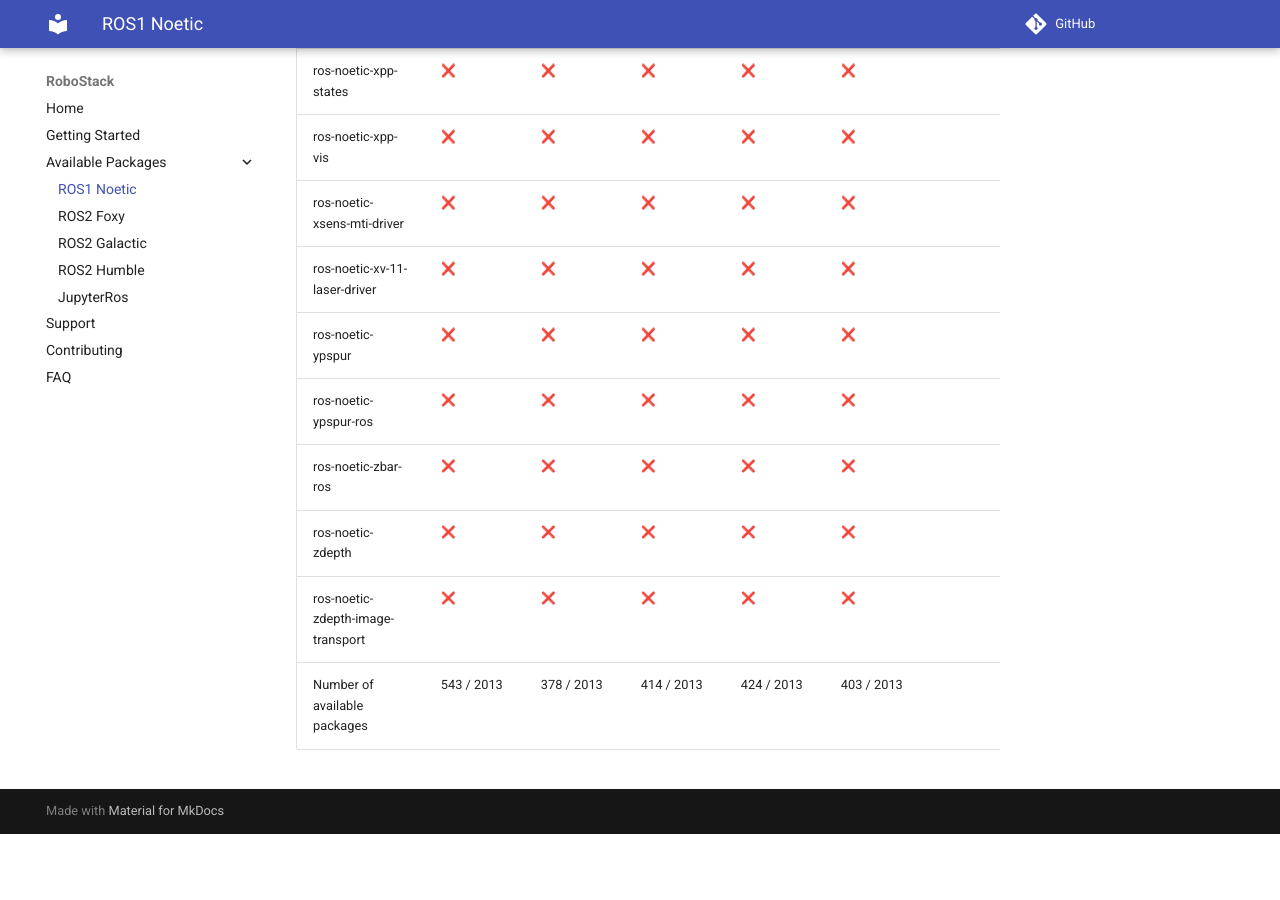
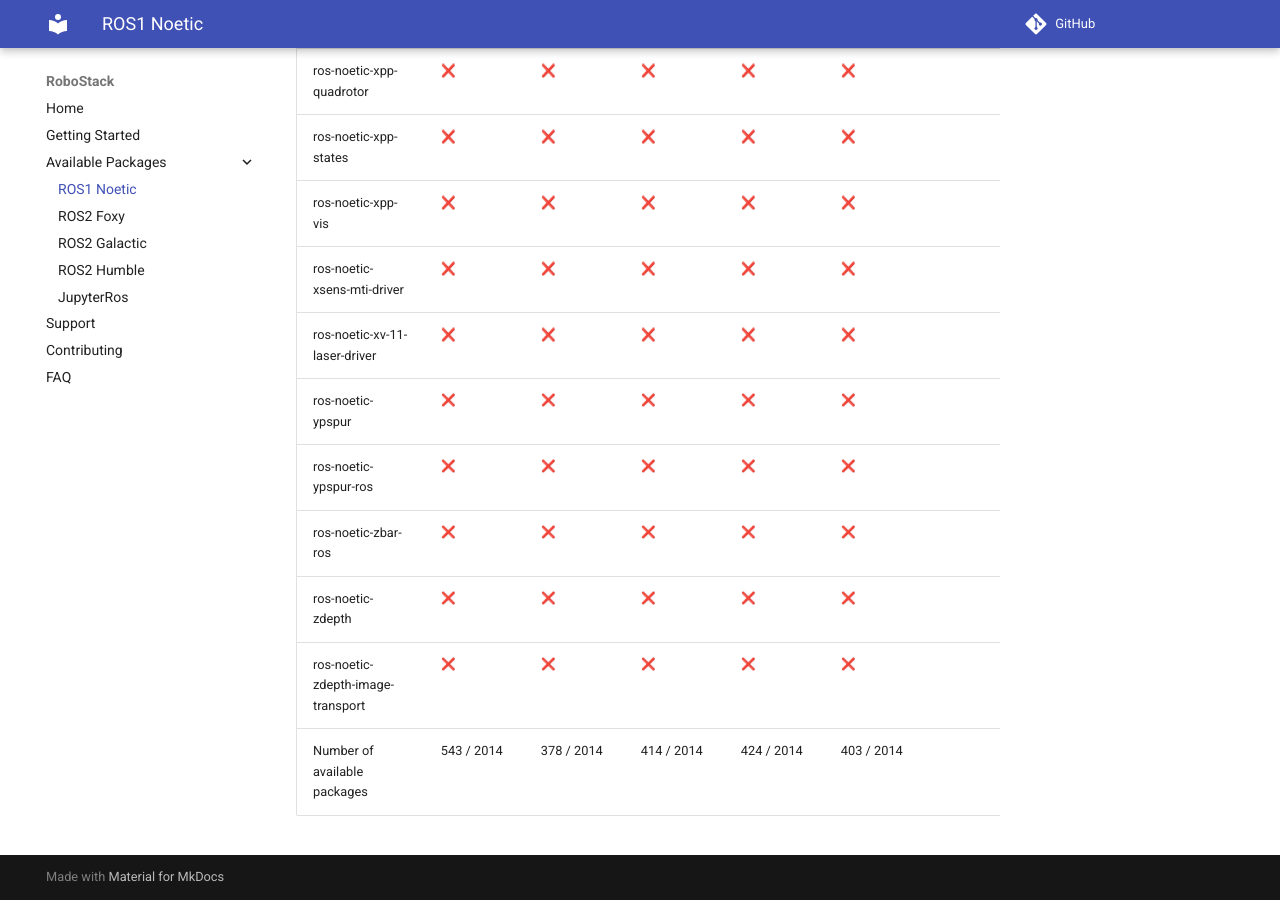
Before and after one commit to RoboStack/robostack.github.io, an MkDocs documentation site: the page built from docs/noetic.md, in a window 1280 px wide and 900 px high, scrolled down 145087 px. Built offline with MkDocs 1.6.1 and Material for MkDocs 9.7.7, drawn with Linux system fonts in a browser that asks for light colours; emoji names are drawn with the system emoji font; comment, search, counter and statistics services are not loaded; before the commit the page ends 145921 px from its top, so only the background shows below that; some of the changed text lies outside the part shown.

Commit message:
Update tables

```diff
--- a/docs/noetic.md
+++ b/docs/noetic.md
@@ -2013,4 +2014,4 @@
 | ros-noetic-zbar-ros | :x: { data-sort='0' } | :x: { data-sort='0' } | :x: { data-sort='0' } | :x: { data-sort='0' } | :x: { data-sort='0' } |   |
 | ros-noetic-zdepth | :x: { data-sort='0' } | :x: { data-sort='0' } | :x: { data-sort='0' } | :x: { data-sort='0' } | :x: { data-sort='0' } |   |
 | ros-noetic-zdepth-image-transport | :x: { data-sort='0' } | :x: { data-sort='0' } | :x: { data-sort='0' } | :x: { data-sort='0' } | :x: { data-sort='0' } |   |
-| Number of available packages |  543 / 2013 | 378 / 2013 | 414 / 2013 | 424 / 2013 | 403 / 2013 |
+| Number of available packages |  543 / 2014 | 378 / 2014 | 414 / 2014 | 424 / 2014 | 403 / 2014 |
```
Also changed, not shown: other parts of docs/noetic.md (+1 -0 lines).
